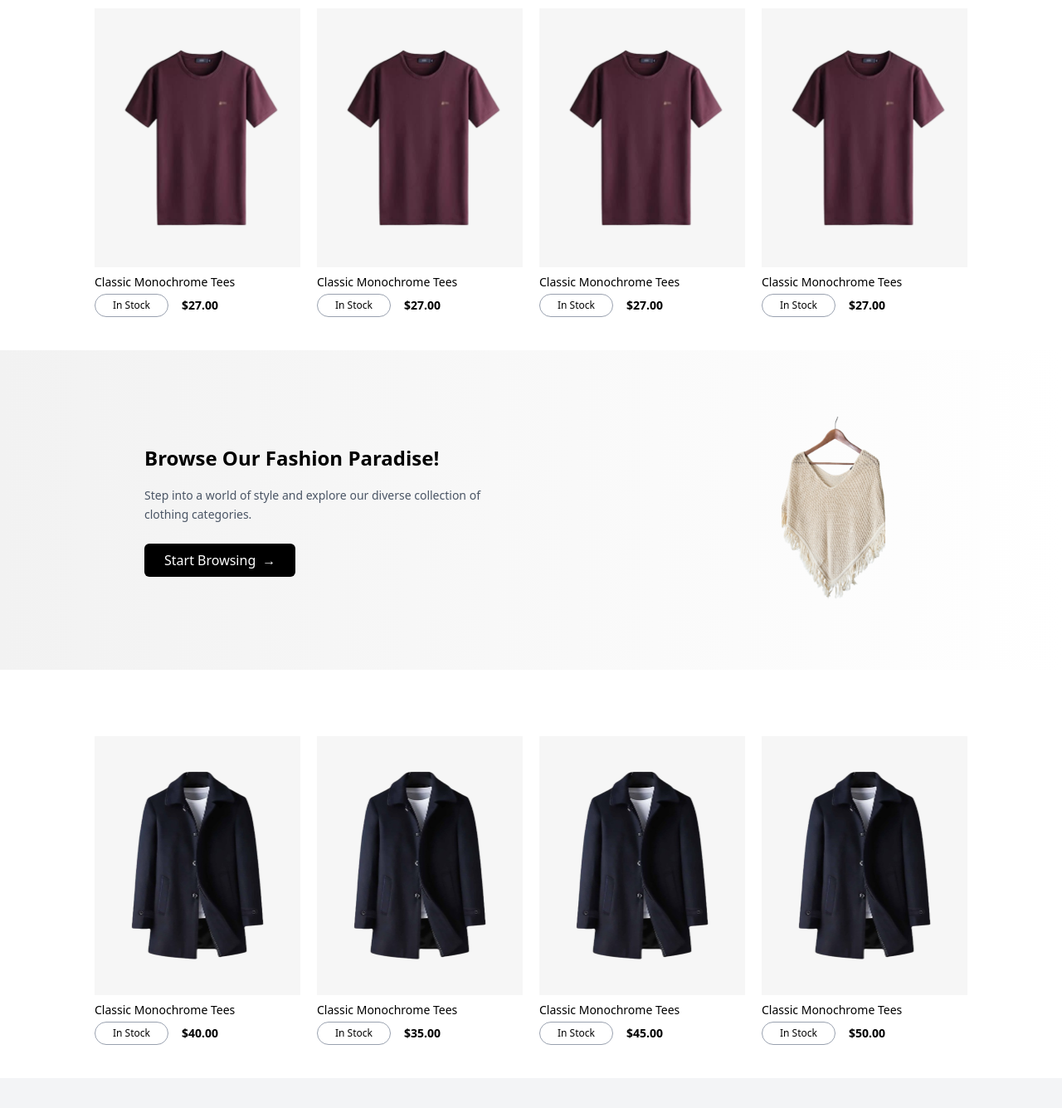
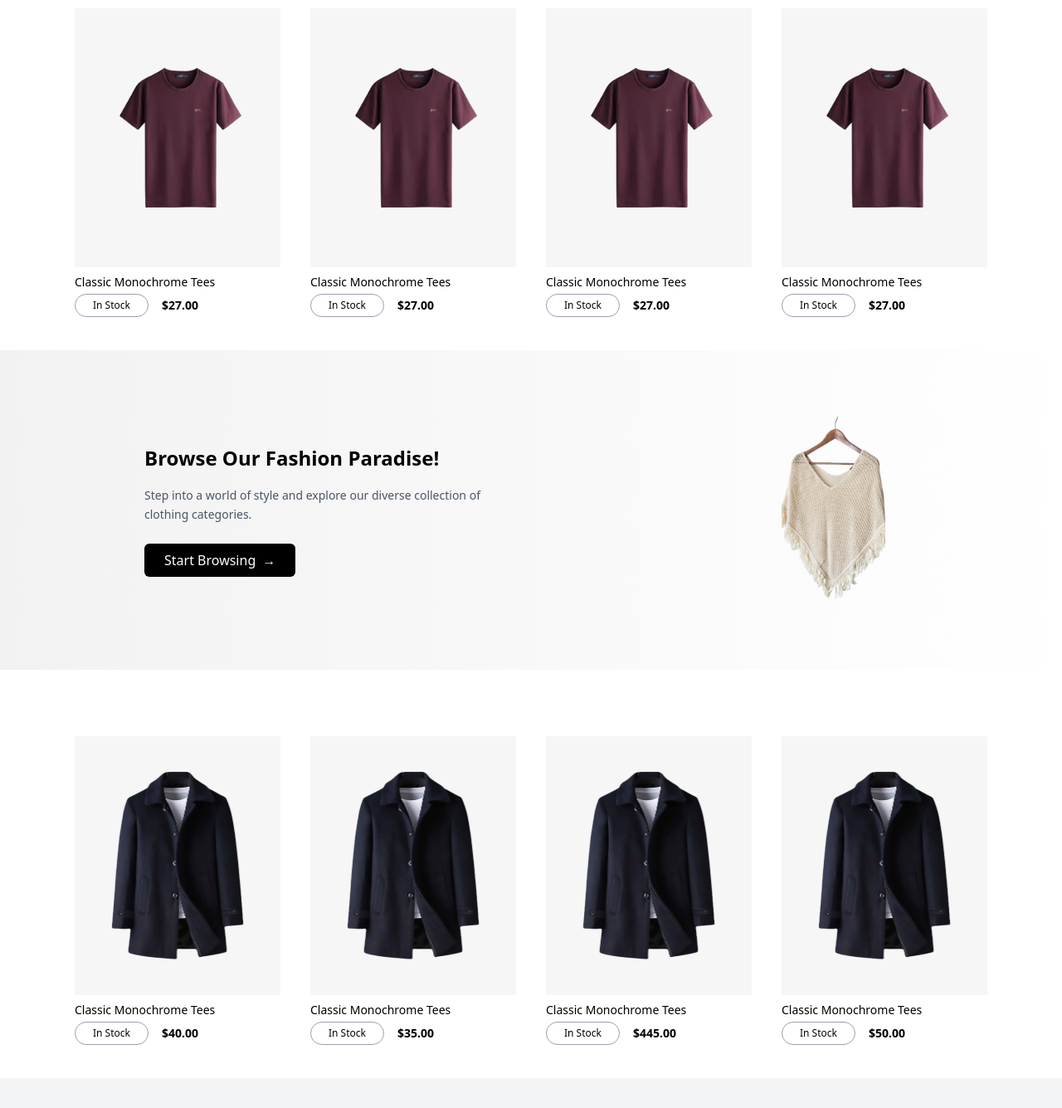
Before and after one commit to vanleybasso/aws_react_dez24_d03, a React (Vite) app: page / in a window 1280 px wide. Shown: the part 1150-2485 px from the top of the page at 83% size. Built offline with nearby package versions, Linux system fonts and the light colour scheme; the HTML template or start-up script is replaced by a standard one.

Commit message:
feat: create product listing page

```diff
--- /dev/null
+++ b/src/components/ProductCard.tsx
@@ -0,0 +1,34 @@
+import React from "react";
+
+interface ProductCardProps {
+  imageUrl: string;
+  altText: string;
+  title: string;
+  price: string;
+  status: string;
+}
+
+const ProductCard: React.FC<ProductCardProps> = ({ imageUrl, altText, title, price, status }) => {
+  return (
+    <div className="flex flex-col items-start mx-2 w-[248px]">
+      <div className="w-full h-[312px] bg-[#F6F6F6] flex items-center justify-center">
+        <img
+          src={imageUrl}
+          alt={altText}
+          className="max-w-[80%] max-h-[80%] object-contain"
+        />
+      </div>
+      <p className="text-left text-sm mt-2 whitespace-nowrap w-full">
+        {title}
+      </p>
+      <div className="flex items-center mt-1">
+        <p className="text-left text-xs w-[89px] h-[28px] border border-gray-400 rounded-full flex items-center justify-center">
+          {status}
+        </p>
+        <p className="ml-4 text-left text-sm font-semibold">{price}</p>
+      </div>
+    </div>
+  );
+};
+
+export default ProductCard;
--- a/src/pages/Home.tsx
+++ b/src/pages/Home.tsx
@@ -1,5 +1,8 @@
+// src/pages/Home.tsx
+
 import Header from "../components/Header";
 import Footer from "../components/Footer";
+import ProductCard from "../components/ProductCard";  // Importando o componente ProductCard
 
 const Home = () => {
   return (
@@ -14,17 +17,12 @@ const Home = () => {
           </button>
         </div>
         <div className="relative w-full lg:w-1/3 mt-10 lg:mt-0">
-
           <div className="absolute bottom-[10px] left-[-80px] w-[340px] h-[340px] bg-[url('/src/assets/Ellipse.png')] bg-cover bg-center rounded-full z-0 lg:block hidden"></div>
-
-
           <img
             src="/src/assets/star.png"
             alt="Star"
             className="absolute top-[10px] left-[-60px] w-[38px] h-[38px] z-10 lg:block hidden"
           />
-
-
           <img
             src="/src/assets/imagehero.png"
             alt="New Arrival"
@@ -33,9 +31,7 @@ const Home = () => {
         </div>
       </section>
 
-
       <section className="px-10 lg:ml-[182px] mt-10 grid grid-cols-1 lg:grid-cols-3 gap-10">
-
         <div className="flex flex-col items-start">
           <img
             src="/src/assets/truck.png"
@@ -49,7 +45,6 @@ const Home = () => {
           </p>
         </div>
 
-
         <div className="flex flex-col items-start">
           <img
             src="/src/assets/satisfation.png"
@@ -62,7 +57,6 @@ const Home = () => {
             Guarantee: Love it or get a refund.
           </p>
         </div>
-
 
         <div className="flex flex-col items-start">
           <img
@@ -78,57 +72,40 @@ const Home = () => {
         </div>
       </section>
 
-
       <section className="py-20 px-10 text-center mt-16">
         <h2 className="text-[12px] font-bold mb-2">Shop Now</h2>
         <h3 className="text-[24px] font-semibold">Best Selling</h3>
       </section>
 
-
       <section className="py-10 px-10 flex mt-10 justify-center flex-wrap gap-5">
-        <div className="flex flex-col items-start">
-          <div className="w-[248px] h-[312px] bg-[#F6F6F6] flex items-center justify-center">
-            <img src="/src/assets/short.png" alt="Camiseta 1" className="max-w-full max-h-full object-contain" />
-          </div>
-          <p className="text-left text-sm mt-2">Classic Monochrome Tees</p>
-          <div className="flex items-center mt-1">
-            <p className="text-left text-xs w-[89px] h-[28px] border border-gray-400 rounded-full flex items-center justify-center">In Stock</p>
-            <p className="ml-4 text-left text-sm font-semibold">$27.00</p>
-          </div>
-        </div>
-
-        <div className="flex flex-col items-start">
-          <div className="w-[248px] h-[312px] bg-[#F6F6F6] flex items-center justify-center">
-            <img src="/src/assets/short.png" alt="Camiseta 2" className="max-w-full max-h-full object-contain" />
-          </div>
-          <p className="text-left text-sm mt-2">Classic Monochrome Tees</p>
-          <div className="flex items-center mt-1">
-            <p className="text-left text-xs w-[89px] h-[28px] border border-gray-400 rounded-full flex items-center justify-center">In Stock</p>
-            <p className="ml-4 text-left text-sm font-semibold">$27.00</p>
-          </div>
-        </div>
-
-        <div className="flex flex-col items-start">
-          <div className="w-[248px] h-[312px] bg-[#F6F6F6] flex items-center justify-center">
-            <img src="/src/assets/short.png" alt="Camiseta 3" className="max-w-full max-h-full object-contain" />
-          </div>
-          <p className="text-left text-sm mt-2">Classic Monochrome Tees</p>
-          <div className="flex items-center mt-1">
-            <p className="text-left text-xs w-[89px] h-[28px] border border-gray-400 rounded-full flex items-center justify-center">In Stock</p>
-            <p className="ml-4 text-left text-sm font-semibold">$27.00</p>
-          </div>
-        </div>
-
-        <div className="flex flex-col items-start">
-          <div className="w-[248px] h-[312px] bg-[#F6F6F6] flex items-center justify-center">
-            <img src="/src/assets/short.png" alt="Camiseta 4" className="max-w-full max-h-full object-contain" />
-          </div>
-          <p className="text-left text-sm mt-2">Classic Monochrome Tees</p>
-          <div className="flex items-center mt-1">
-            <p className="text-left text-xs w-[89px] h-[28px] border border-gray-400 rounded-full flex items-center justify-center">In Stock</p>
-            <p className="ml-4 text-left text-sm font-semibold">$27.00</p>
-          </div>
-        </div>
+        <ProductCard
+          imageUrl="/src/assets/short.png"
+          altText="Camiseta 1"
+          title="Classic Monochrome Tees"
+          price="$27.00"
+          status="In Stock"
+        />
+        <ProductCard
+          imageUrl="/src/assets/short.png"
+          altText="Camiseta 2"
+          title="Classic Monochrome Tees"
+          price="$27.00"
+          status="In Stock"
+        />
+        <ProductCard
+          imageUrl="/src/assets/short.png"
+          altText="Camiseta 3"
+          title="Classic Monochrome Tees"
+          price="$27.00"
+          status="In Stock"
+        />
+        <ProductCard
+          imageUrl="/src/assets/short.png"
+          altText="Camiseta 4"
+          title="Classic Monochrome Tees"
+          price="$27.00"
+          status="In Stock"
+        />
       </section>
 
       <section className="py-20 px-10 lg:pl-[174px] lg:pr-[213px] flex items-center justify-between bg-gradient-to-r from-[#F2F2F2] to-white">
@@ -144,60 +121,40 @@ const Home = () => {
           </button>
         </div>
 
-
         <div className="w-[125px] h-[225px] hidden lg:block">
           <img src="/src/assets/category.png" alt="Fashion Paradise" className="w-full h-full object-cover rounded-lg" />
         </div>
       </section>
 
       <section className="py-10 px-10 flex mt-10 justify-center flex-wrap gap-5">
-
-        <div className="flex flex-col items-start">
-          <div className="w-[248px] h-[312px] bg-[#F6F6F6] flex items-center justify-center">
-            <img src="/src/assets/blazer.png" alt="Produto 1" className="max-w-[80%] max-h-[80%] object-contain" />
-          </div>
-          <p className="text-left text-sm mt-2">Classic Monochrome Tees</p>
-          <div className="flex items-center mt-1">
-            <p className="text-left text-xs w-[89px] h-[28px] border border-gray-400 rounded-full flex items-center justify-center">In Stock</p>
-            <p className="ml-4 text-left text-sm font-semibold">$40.00</p>
-          </div>
-        </div>
-
-
-        <div className="flex flex-col items-start">
-          <div className="w-[248px] h-[312px] bg-[#F6F6F6] flex items-center justify-center">
-            <img src="/src/assets/blazer.png" alt="Produto 2" className="max-w-[80%] max-h-[80%] object-contain" />
-          </div>
-          <p className="text-left text-sm mt-2">Classic Monochrome Tees</p>
-          <div className="flex items-center mt-1">
-            <p className="text-left text-xs w-[89px] h-[28px] border border-gray-400 rounded-full flex items-center justify-center">In Stock</p>
-            <p className="ml-4 text-left text-sm font-semibold">$35.00</p>
-          </div>
-        </div>
-
-
-        <div className="flex flex-col items-start">
-          <div className="w-[248px] h-[312px] bg-[#F6F6F6] flex items-center justify-center">
-            <img src="/src/assets/blazer.png" alt="Produto 3" className="max-w-[80%] max-h-[80%] object-contain" />
-          </div>
-          <p className="text-left text-sm mt-2">Classic Monochrome Tees</p>
-          <div className="flex items-center mt-1">
-            <p className="text-left text-xs w-[89px] h-[28px] border border-gray-400 rounded-full flex items-center justify-center">In Stock</p>
-            <p className="ml-4 text-left text-sm font-semibold">$45.00</p>
-          </div>
-        </div>
-
-
-        <div className="flex flex-col items-start">
-          <div className="w-[248px] h-[312px] bg-[#F6F6F6] flex items-center justify-center">
-            <img src="/src/assets/blazer.png" alt="Produto 4" className="max-w-[80%] max-h-[80%] object-contain" />
-          </div>
-          <p className="text-left text-sm mt-2">Classic Monochrome Tees</p>
-          <div className="flex items-center mt-1">
-            <p className="text-left text-xs w-[89px] h-[28px] border border-gray-400 rounded-full flex items-center justify-center">In Stock</p>
-            <p className="ml-4 text-left text-sm font-semibold">$50.00</p>
-          </div>
-        </div>
+        <ProductCard
+          imageUrl="/src/assets/blazer.png"
+          altText="Produto 1"
+          title="Classic Monochrome Tees"
+          price="$40.00"
+          status="In Stock"
+        />
+        <ProductCard
+          imageUrl="/src/assets/blazer.png"
+          altText="Produto 2"
+          title="Classic Monochrome Tees"
+          price="$35.00"
+          status="In Stock"
+        />
+        <ProductCard
+          imageUrl="/src/assets/blazer.png"
+          altText="Produto 3"
+          title="Classic Monochrome Tees"
+          price="$445.00"
+          status="In Stock"
+        />
+        <ProductCard
+          imageUrl="/src/assets/blazer.png"
+          altText="Produto 4"
+          title="Classic Monochrome Tees"
+          price="$50.00"
+          status="In Stock"
+        />
       </section>
 
       <Footer />
--- a/src/pages/Listing.tsx
+++ b/src/pages/Listing.tsx
@@ -1,5 +1,7 @@
 import React, { useState } from "react";
 import Header from "../components/Header";
+import ProductCard from "../components/ProductCard";
+import Footer from "../components/Footer";
 
 const Listing = () => {
   const [value, setValue] = useState(1000);
@@ -20,12 +22,12 @@ const Listing = () => {
         <span>Search</span>
       </section>
 
-
-      <section className="flex flex-col lg:flex-row p-4 lg:pl-24 lg:pr-24 mt-12">
-
-        <section className="bg-white border border-gray-200 rounded-lg p-6 w-full lg:w-64 mb-8 lg:mb-0 lg:mr-8">
+      <section className="flex flex-col lg:flex-row p-4 lg:pl-24 lg:pr-24 mt-12 flex-grow">
+        <section className="bg-white rounded-lg p-6 w-full lg:w-64 mb-8 lg:mb-0 lg:mr-8">
+          <div className="border border-gray-200 rounded-lg p-4">
             <h3 className="font-bold mb-5">Categories</h3>
-          {["Perfume", "Trousers", "Shoe", "HandBag", "Hat", "Thermos"].map((category) => (
+            {["Perfume", "Trousers", "Shoe", "HandBag", "Hat", "Thermos"].map(
+              (category) => (
                 <div key={category} className="mb-3">
                   <label className="flex items-center">
                     <input type="checkbox" className="mr-2" />
@@ -33,10 +35,10 @@ const Listing = () => {
                   </label>
                   <hr className="border-gray-200 my-3" />
                 </div>
-          ))}
+              )
+            )}
 
             <h4 className="font-bold mb-5 mt-5">Price</h4>
-
 
             <div className="relative w-full">
               <input
@@ -51,6 +53,7 @@ const Listing = () => {
                   background: `linear-gradient(to right, #878A92 0%, #878A92 ${percentage}%, #E6E7E8 ${percentage}%, #E6E7E8 100%)`,
                 }}
               />
+
               <style>
                 {`
                   input[type="range"]::-webkit-slider-runnable-track {
@@ -71,7 +74,6 @@ const Listing = () => {
                 `}
               </style>
 
-
               <div
                 className="absolute top-8 transform -translate-x-1/2 bg-black text-white w-20 h-7 flex items-center justify-center text-xs border border-gray-200 rounded-full"
                 style={{ left: `${percentage}%` }}
@@ -79,12 +81,26 @@ const Listing = () => {
                 ${value}
               </div>
             </div>
+          </div>
         </section>
 
+        <div className="w-full lg:w-64 mb-8 lg:mb-0 lg:ml-8 order-1 lg:order-2">
+          <div className="flex items-center border border-gray-200 rounded-lg p-2 bg-white">
+            <img
+              src="/src/assets/Search.png"
+              alt="Search"
+              className="w-5 h-5 mr-2"
+            />
+            <input
+              type="text"
+              placeholder="Search products"
+              className="w-full outline-none text-sm"
+            />
+          </div>
+        </div>
 
-        <section className="flex-1">
+        <section className="flex-1 order-2 lg:order-1">
           <h3 className="font-bold text-sm">Applied Filters:</h3>
-
 
           <div className="flex flex-wrap gap-2 mt-3">
             {["Perfume", "$ 890,00"].map((filter, index) => (
@@ -102,28 +118,67 @@ const Listing = () => {
             ))}
           </div>
 
-
           <div className="mt-7 text-xs text-black">
             Showing 1-9 of 36 results.
           </div>
-        </section>
 
+          <div className="grid grid-cols-1 sm:grid-cols-2 lg:grid-cols-3 gap-6 gap-x-70 mt-8 justify-center">
+            {Array.from({ length: 9 }).map((_, index) => (
+              <ProductCard
+                key={index}
+                imageUrl="/src/assets/short.png"
+                altText={`Product ${index + 1}`}
+                title="Classic Monochrome Tees"
+                price="$27.00"
+                status="In Stock"
+              />
+            ))}
+          </div>
 
-        <div className="w-full lg:w-64 mt-8 lg:mt-0 lg:ml-8">
-          <div className="flex items-center border border-gray-200 rounded-lg p-2 bg-white">
+          <div className="flex justify-center items-center mt-12">
+            <div
+              className="flex items-center justify-between px-4 py-2 rounded"
+              style={{
+                width: "152px",
+                height: "44px",
+                border: "1px solid #E9E9EB",
+              }}
+            >
+              <button className="hover:opacity-80 transition">
                 <img
-              src="/src/assets/Search.png"
-              alt="Search"
-              className="w-5 h-5 mr-2"
+                  src="/src/assets/left.png"
+                  alt="Previous page"
+                  className="w-6 h-6"
                 />
-            <input
-              type="text"
-              placeholder="Search products"
-              className="w-full outline-none text-sm"
+              </button>
+
+              <div
+                className="flex items-center justify-center text-sm font-medium text-gray-700"
+                style={{
+                  width: "40px",
+                  height: "32px",
+                  backgroundColor: "#F6F6F6",
+                  borderRadius: "4px",
+                }}
+              >
+                1
+              </div>
+
+              <button className="hover:opacity-80 transition">
+                <img
+                  src="/src/assets/rigth.png"
+                  alt="Next page"
+                  className="w-6 h-6"
                 />
+              </button>
             </div>
           </div>
         </section>
+      </section>
+
+      <div className="mt-16">
+        <Footer />
+      </div>
     </div>
   );
 };
```
Also changed, not shown: src/assets/left.png (added), src/assets/rigth.png (added). Lines whose indentation alone changed are shown as unchanged.
